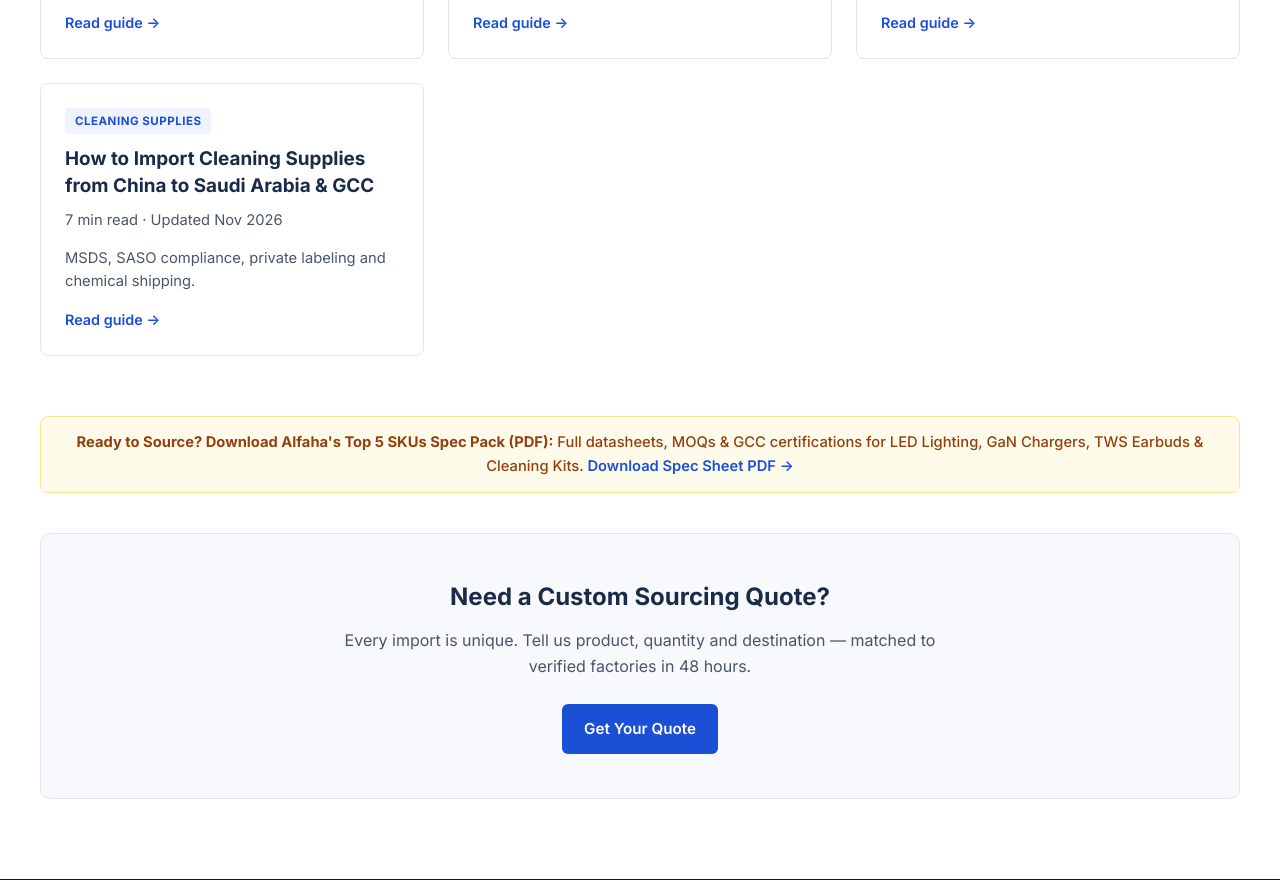
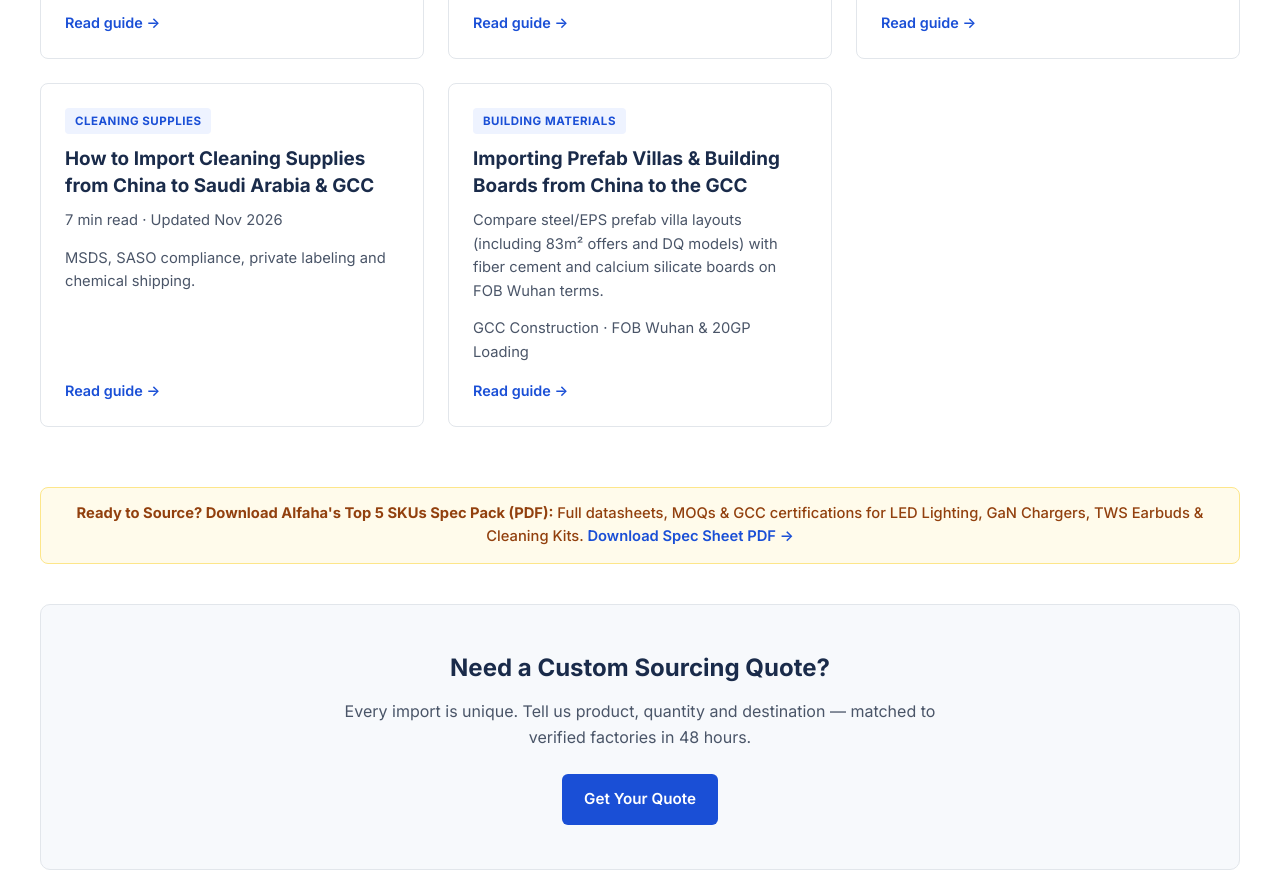
Before and after one commit to malfahad-1/malfahad-1.github.io, a plain HTML site: page public/blog/index.html in a window 1280 px wide. Shown: the part 1342-2222 px from the top of the page. Drawn offline with Linux system fonts and the light colour scheme.

Commit message:
Update index.html

```diff
--- a/public/blog/index.html
+++ b/public/blog/index.html
@@ -210,6 +210,13 @@
         <p>MSDS, SASO compliance, private labeling and chemical shipping.</p>
         <a class="read-more" href="cleaning-supplies-import-china-saudi.html">Read guide →</a>
       </article>
+      <article class="blog-card">
+          <span class="blog-card-tag">Building Materials</span>
+          <h2><a href="sourcing-prefab-villas-building-boards-china-gcc.html">Importing Prefab Villas &amp; Building Boards from China to the GCC</a></h2>
+          <p>Compare steel/EPS prefab villa layouts (including 83m² offers and DQ models) with fiber cement and calcium silicate boards on FOB Wuhan terms.</p>
+          <p class="post-meta">GCC Construction · FOB Wuhan &amp; 20GP Loading</p>
+          <a class="read-more" href="sourcing-prefab-villas-building-boards-china-gcc.html">Read guide →</a>
+        </article>
     </section>
 
     <!-- PRODUCT SPEC PACK CALLOUT -->
```
